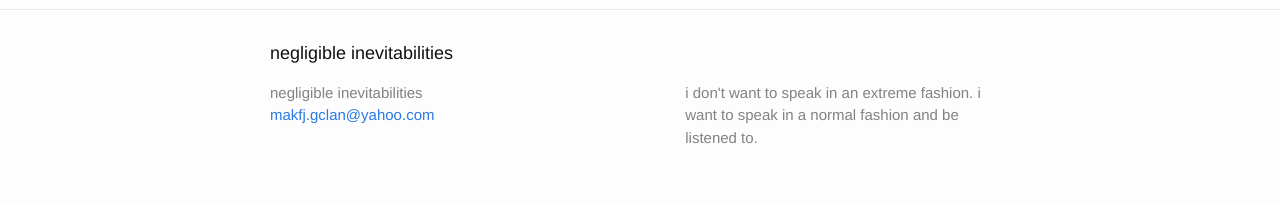
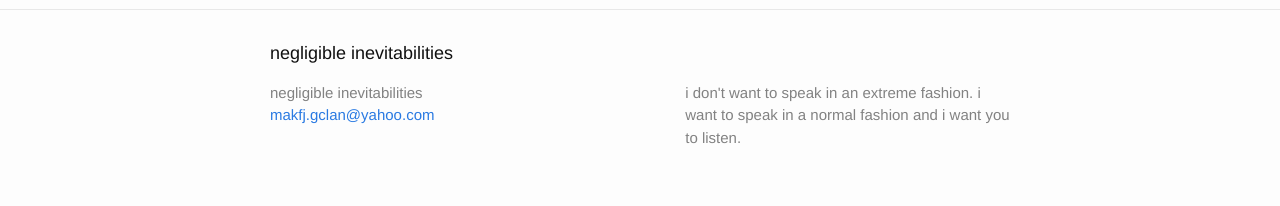
Before and after one commit to jamalgaddis/jamalgaddis.github.io, a Jekyll site: the page built from index.md, in a window 1280 px wide. Shown: the part 971-1177 px from the top of the page. Built offline with Jekyll 4.4.1, drawn with Linux system fonts in a browser that asks for light colours.

Commit message:
Update _config.yml

```diff
--- a/_config.yml
+++ b/_config.yml
@@ -16,7 +16,7 @@
 title: negligible inevitabilities
 email: makfj.gclan@yahoo.com
 description: > # this means to ignore newlines until "baseurl:"
-  i don't want to speak in an extreme fashion. i want to speak in a normal fashion and be listened to.
+  i don't want to speak in an extreme fashion. i want to speak in a normal fashion and i want you to listen.
 baseurl: "" # the subpath of your site, e.g. /blog
 url: "" # the base hostname & protocol for your site, e.g. http://example.com
 
```
